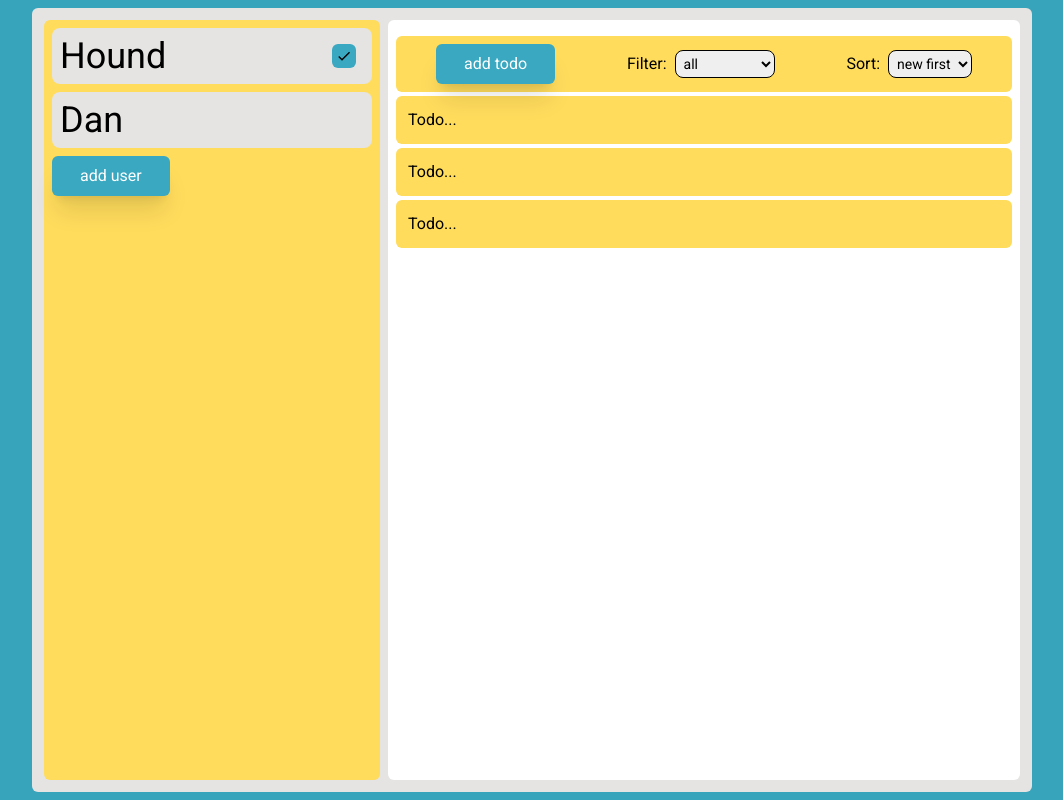
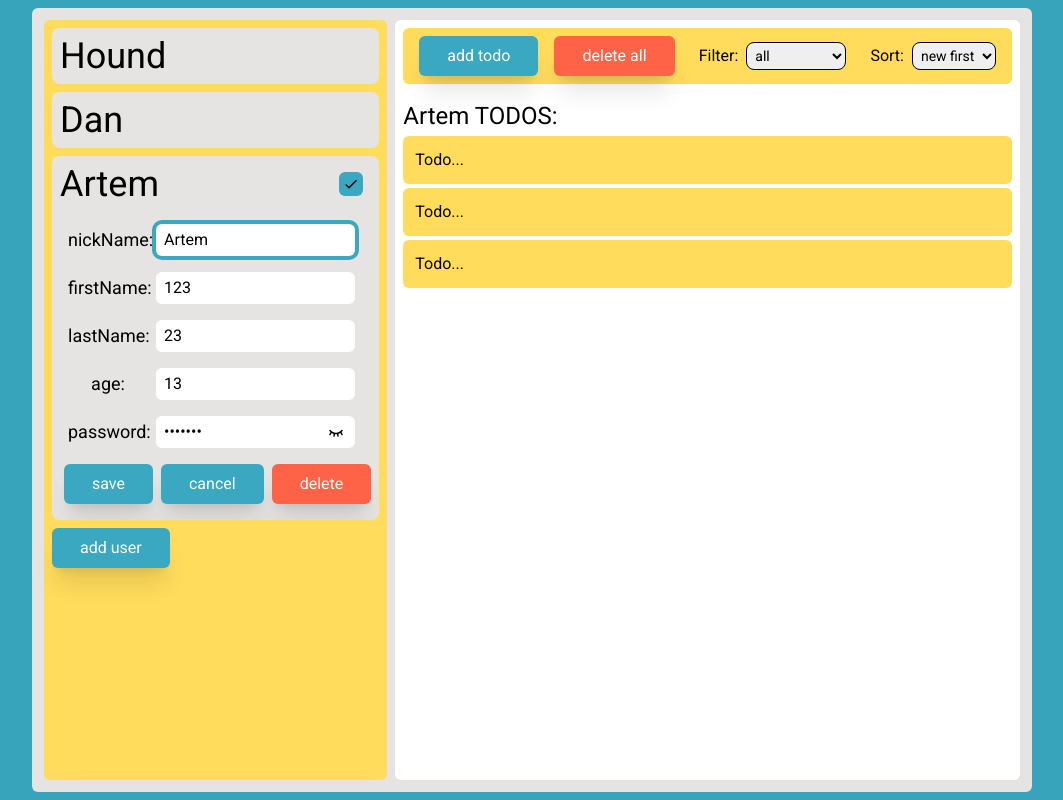
Before and after one commit to houndvibe/REACT-TODO, a React (Vite) app: page /user/49nv2890mbg0vgi09b5lp in a window 1280 px wide. Shown: the whole page, without its empty margins (108-1171 px from the left). Built offline with nearby package versions, Linux system fonts and the light colour scheme; data requests are answered from the project's data file.

Commit message:
todo logic

```diff
--- a/src/components/NavPanel.tsx
+++ b/src/components/NavPanel.tsx
@@ -1,9 +1,9 @@
-import Users from "./UsersList";
+import UsersList from "./users/UsersList";
 
 const NavPanel = () => {
   return (
     <div className="min-w-90 mr-2 basis-1/4 rounded-md bg-yellow p-2">
-      <Users />
+      <UsersList />
     </div>
   );
 };
--- a/src/components/TodoItem.tsx
+++ b/src/components/todos/TodoItem.tsx
@@ -1,10 +1,10 @@
+import { useState } from "react";
 import {
   useDeleteTodoMutation,
   useEditTodoMutation,
-} from "../redux/todoApiSlice";
-import { todoProps } from "../types";
-import MyButton from "./ui/MyButton/MyButton";
-import { nanoid } from "@reduxjs/toolkit";
+} from "../../redux/todoApiSlice";
+import { todoProps, todoStatus } from "../../types";
+import MyButton from "../ui/MyButton/MyButton";
 
 interface todoItemProps {
   todoItem: todoProps;
@@ -14,19 +14,48 @@ interface todoItemProps {
 const TodoItem: React.FC<todoItemProps> = ({ todoItem, isOpen }) => {
   const [deleteTodo] = useDeleteTodoMutation();
   const [editTodo] = useEditTodoMutation();
+  const [editedTodo, setEditedTodo] = useState<todoProps>({
+    ...todoItem,
+  });
+
+  const handleChangeTodoInfo =
+    (type: string) =>
+    (e: React.ChangeEvent<HTMLInputElement | HTMLTextAreaElement>): void => {
+      setEditedTodo({ ...editedTodo, [type]: e.target.value });
+    };
+
+  const handleChangeTodoStatus = () => {
+    const newStatus =
+      editedTodo.status == "completed"
+        ? "not started"
+        : editedTodo.status == "not started"
+          ? "in progress"
+          : "completed";
+
+    setEditedTodo({ ...editedTodo, status: newStatus as todoStatus });
+  };
 
   const handleDeleteTodo = async () => {
     await deleteTodo(todoItem.id);
   };
 
-  /*   const handleEditTodo = async () => {
-    await editTodo(newTodo);
+  const handleEditTodo = async () => {
+    await editTodo(editedTodo);
   };
- */
+
   return (
-    <div className="my-1 rounded-md bg-yellow p-3 hover:bg-yellowHover active:bg-yellowActive">
+    <div
+      className={`my-1 rounded-md p-3 ${editedTodo.status === "completed" ? "bg-grey" : "bg-yellow hover:bg-yellowHover active:bg-yellowActive"} `}
+    >
       <div className=" flex justify-between ">
         <div>{todoItem.title}</div>
+        <div>
+          {editedTodo.status == "completed" && !isOpen && (
+            <MyButton variant="danger" onClick={handleDeleteTodo}>
+              delete
+            </MyButton>
+          )}
+        </div>
       </div>
       {isOpen ? (
         <div>
@@ -35,9 +64,8 @@ const TodoItem: React.FC<todoItemProps> = ({ todoItem, isOpen }) => {
               {Object.entries(todoItem).map(([fieldName]) => {
                 return fieldName === "id" ||
                   fieldName === "userId" ||
-                  fieldName === "description" ||
-                  fieldName === "clearLastCreated" ? null : (
-                  <div key={nanoid()}>
+                  fieldName === "description" ? null : (
+                  <div>
                     <div
                       className="relative m-2 flex items-center"
                       key={fieldName}
@@ -47,14 +75,19 @@ const TodoItem: React.FC<todoItemProps> = ({ todoItem, isOpen }) => {
                       </div>
                       {fieldName === "status" ? (
                         <button
+                          onClick={handleChangeTodoStatus}
                           type="button"
-                          className="ml-2 rounded-md bg-blue px-5 py-2.5 text-center text-sm font-medium text-white "
+                          className="ml-2 rounded-md bg-blue px-5 py-1 text-center text-sm font-medium text-white "
                         >
-                          {todoItem.status}
+                          {editedTodo.status}
                         </button>
                       ) : (
                         <input
-                          type={`${fieldName === "startDate" || fieldName === "endDate" ? "date" : fieldName === "startDate" ? "textarea" : "text"}`}
+                          onChange={handleChangeTodoInfo(fieldName)}
+                          value={
+                            editedTodo[fieldName as keyof typeof editedTodo]
+                          }
+                          type={`${fieldName === "startDate" || fieldName === "endDate" ? "date" : "text"}`}
                           className="ml-2 box-border rounded-md px-2 py-1 outline-none ring-blue focus:ring-4"
                         />
                       )}
@@ -69,13 +102,14 @@ const TodoItem: React.FC<todoItemProps> = ({ todoItem, isOpen }) => {
                 className="rounded-md p-2"
                 cols={32}
                 rows={6}
-                /* value={todoItem.description} */
+                value={editedTodo.description}
+                onChange={handleChangeTodoInfo("description")}
               />
             </div>
           </div>
           <div className="flex">
             <div className="mr-2">
-              <MyButton variant="primary" onClick={handleDeleteTodo}>
+              <MyButton variant="primary" onClick={handleEditTodo}>
                 ok
               </MyButton>
             </div>
--- a/src/components/TodoList.tsx
+++ b/src/components/todos/TodoList.tsx
@@ -1,5 +1,5 @@
 import { nanoid } from "@reduxjs/toolkit";
-import { todoProps } from "../types";
+import { todoProps } from "../../types";
 import TodoItem from "./TodoItem";
 import { useState } from "react";
 
--- a/src/components/TodoStaticPannel.tsx
+++ b/src/components/todos/TodoStaticPannel.tsx
@@ -1,16 +1,17 @@
 import { nanoid } from "@reduxjs/toolkit";
-import { todoProps } from "../types";
-import MyButton from "./ui/MyButton/MyButton";
-import MySelect from "./ui/MySelect/MySelect";
+import { todoProps } from "../../types";
+import MyButton from "../ui/MyButton/MyButton";
+import MySelect from "../ui/MySelect/MySelect";
 import { useLoaderData } from "react-router-dom";
-import { useAddTodoMutation } from "../redux/todoApiSlice";
+import { useAddTodoMutation } from "../../redux/todoApiSlice";
 
 const TodoStaticPannel = () => {
   const [addNewTodo] = useAddTodoMutation();
 
-  const userId: string = useLoaderData();
+  const userId: string = useLoaderData() as string;
 
   const handleAddTodo = async () => {
+    try {
       const newTodo: todoProps = {
         id: nanoid(),
         userId: userId,
@@ -21,11 +22,18 @@ const TodoStaticPannel = () => {
         description: "todo description...",
       };
       await addNewTodo(newTodo);
+    } catch (err) {
+      console.error("Failed to save the user: ", err);
+    }
   };
+
   return (
     <div className="rpunded flex justify-around rounded-md bg-yellow p-2">
       <MyButton variant="primary" onClick={handleAddTodo}>
         add todo
+      </MyButton>
+      <MyButton variant="danger" onClick={handleAddTodo}>
+        delete all
       </MyButton>
       <div className="flex items-center">
         <span className="mx-2">Filter:</span>
--- a/src/components/UserItem.tsx
+++ b/src/components/users/UserItem.tsx
@@ -1,13 +1,13 @@
 import React, { useEffect, useRef, useState } from "react";
-import { userProps } from "../types";
-import MyButton from "./ui/MyButton/MyButton";
+import { userProps } from "../../types";
+import MyButton from "../ui/MyButton/MyButton";
 import {
   useDeleteUserMutation,
   useEditUserMutation,
-} from "../redux/userApiSlice";
+} from "../../redux/userApiSlice";
 import { PiEyeClosedBold, PiEyeBold } from "react-icons/pi";
 import { MdOutlineDone } from "react-icons/md";
-import { useAllAboutUsers } from "../hooks/useAllAboutUsers";
+import { useAllAboutUsers } from "../../hooks/useAllAboutUsers";
 import { NavLink } from "react-router-dom";
 
 interface userItemProps {
@@ -21,15 +21,15 @@ const UserItem: React.FC<userItemProps> = ({
   isOpen,
   handleCloseAll,
 }) => {
-  const [deleteUser, { isLoading }] = useDeleteUserMutation();
-  const [editUser] = useEditUserMutation();
-  const { currentUser } = useAllAboutUsers();
-
   const [isPassVisible, setisPassVisible] = useState(false);
   const [editedUser, setEditedUser] = useState<userProps>({
     ...user,
   });
   const nameFieldRef = useRef<null | HTMLInputElement>(null);
+
+  const [deleteUser] = useDeleteUserMutation();
+  const [editUser] = useEditUserMutation();
+  const { currentUser } = useAllAboutUsers();
 
   useEffect(() => {
     nameFieldRef.current && nameFieldRef?.current.focus();
@@ -46,11 +46,11 @@ const UserItem: React.FC<userItemProps> = ({
   };
 
   const handleOk = (): void => {
-    handleCloseAll();
     editUser(editedUser);
   };
 
   const handleCancel = (): void => {
+    handleCloseAll();
     setEditedUser({ ...user });
   };
 
@@ -61,7 +61,6 @@ const UserItem: React.FC<userItemProps> = ({
       >
         <div className="flex items-center justify-between">
           <div className="text-4xl">{user.nickName}</div>
-          {isLoading && <div className="px-5">Delete... </div>}
           {currentUser?.id == user.id ? (
             <div className="mr-2 rounded-md bg-blue p-1">
               <MdOutlineDone />
@@ -103,7 +102,7 @@ const UserItem: React.FC<userItemProps> = ({
             <div className="my-2 ml-1  flex space-x-2">
               <div>
                 <MyButton variant="primary" onClick={handleOk}>
-                  ok
+                  save
                 </MyButton>
               </div>
               <div>
--- a/src/components/UsersList.tsx
+++ b/src/components/users/UsersList.tsx
@@ -1,29 +1,30 @@
 import { nanoid } from "@reduxjs/toolkit";
 import UserItem from "./UserItem";
-import MyButton from "./ui/MyButton/MyButton";
+import MyButton from "../ui/MyButton/MyButton";
 import {
   useAddUserMutation,
   useGetUsersQuery,
   useSetCurrentUserIdMutation,
-} from "../redux/userApiSlice";
-import { userProps } from "../types";
-import { useState } from "react";
+} from "../../redux/userApiSlice";
+import { userProps } from "../../types";
+import { useAllAboutUsers } from "../../hooks/useAllAboutUsers";
 
-const Users = () => {
+const UsersList = () => {
   const [addNewUser] = useAddUserMutation();
+  const [setCurrentUserId] = useSetCurrentUserIdMutation();
+
   const { data: users, isLoading, isError, error } = useGetUsersQuery("");
-  const [setCurrentUserId] = useSetCurrentUserIdMutation();
-  const [editableUserId, setEditableUserId] = useState<string | null>(null);
+
+  const { currentUserId } = useAllAboutUsers();
 
   const handleClickUser = (user: userProps) => (): void => {
-    if (editableUserId != user.id) {
-      setEditableUserId(user.id);
+    if (currentUserId != user.id) {
       setCurrentUserId(user.id);
     }
   };
 
   const handleCloseAll = (): void => {
-    setEditableUserId(null);
+    setCurrentUserId(null);
   };
 
   const handleAddNewUser = async () => {
@@ -39,7 +40,6 @@ const Users = () => {
       };
       await setCurrentUserId(id).unwrap();
       await addNewUser(newUser).unwrap();
-      await setEditableUserId(id);
     } catch (err) {
       console.error("Failed to save the post: ", err);
     }
@@ -61,7 +61,7 @@ const Users = () => {
             >
               <UserItem
                 user={user}
-                isOpen={editableUserId == user.id ? true : false}
+                isOpen={currentUserId == user.id ? true : false}
                 handleCloseAll={handleCloseAll}
               />
             </div>
@@ -76,4 +76,4 @@ const Users = () => {
   );
 };
 
-export default Users;
+export default UsersList;
--- a/src/json-server-db/db.json
+++ b/src/json-server-db/db.json
@@ -1,52 +1,42 @@
 {
   "currentUser": {
-    "id": "tJsZonTii0MiDYh1kgv9t"
+    "id": "Ht3PM67b_qq0VfnicmTDE"
   },
   "users": [
     {
       "id": "tJsZonTii0MiDYh1kgv9t",
       "nickName": "Hound",
-      "firstName": "",
-      "lastName": "",
+      "firstName": "dsgsf",
+      "lastName": "sdfsf",
       "age": "",
       "password": ""
     },
     {
       "id": "49nv2890mbg0vgi09b5lp",
       "nickName": "Dan",
-      "firstName": "",
-      "lastName": "",
+      "firstName": "sdfsdfs",
+      "lastName": "sfsdf",
       "age": "",
       "password": ""
+    },
+    {
+      "id": "Ht3PM67b_qq0VfnicmTDE",
+      "nickName": "Artem",
+      "firstName": "123",
+      "lastName": "23",
+      "age": "13",
+      "password": "1231231"
     }
   ],
   "todos": [
     {
-      "id": "123131231",
-      "userId": "tJsZonTii0MiDYh1kgv9t",
-      "title": "testTask2",
-      "status": "",
-      "startDate": "string",
-      "endDate": "number",
-      "description": "1312312"
-    },
-    {
-      "id": "cpYksZWXcovDkYoggTX9k",
-      "userId": "49nv2890mbg0vgi09b5lp",
-      "title": "Todo...",
-      "status": "not started",
-      "startDate": "123",
-      "endDate": "123",
-      "description": "todo description..."
-    },
-    {
       "id": "3xXGbLrSGepSyeWGAeUit",
       "userId": "49nv2890mbg0vgi09b5lp",
-      "title": "Todo...",
+      "title": "dhbfgdhb",
       "status": "not started",
-      "startDate": "123",
-      "endDate": "123",
-      "description": "todo description..."
+      "startDate": "2024-01-05",
+      "endDate": "2024-01-20",
+      "description": "dfbhsdbhb"
     },
     {
       "id": "6PpfD9RTAam-mTqewFfad",
@@ -60,6 +50,69 @@
     {
       "id": "i6pkdJIP5whC3hEYQ_Q-d",
       "userId": "49nv2890mbg0vgi09b5lp",
+      "title": "fddfg",
+      "status": "not started",
+      "startDate": "2024-01-05",
+      "endDate": "2024-02-04",
+      "description": "hhsghdfgh"
+    },
+    {
+      "id": "yL4EgDbPHY3kPZfHKLwUy",
+      "userId": "49nv2890mbg0vgi09b5lp",
+      "title": "sfsf",
+      "status": "completed",
+      "startDate": "123",
+      "endDate": "123",
+      "description": "todo description..."
+    },
+    {
+      "id": "WpvY_wcrkFpZZSVFWTW8y",
+      "userId": "49nv2890mbg0vgi09b5lp",
+      "title": "Todo...",
+      "status": "not started",
+      "startDate": "123",
+      "endDate": "123",
+      "description": "todo description..."
+    },
+    {
+      "id": "jqx61rHnrNzaDtasc9fme",
+      "userId": "Ht3PM67b_qq0VfnicmTDE",
+      "title": "Todo...",
+      "status": "not started",
+      "startDate": "123",
+      "endDate": "123",
+      "description": "todo description..."
+    },
+    {
+      "id": "OH_Nh4HOmw0kbjRCpOvl6",
+      "userId": "tJsZonTii0MiDYh1kgv9t",
+      "title": "Todo...",
+      "status": "not started",
+      "startDate": "123",
+      "endDate": "123",
+      "description": "todo description..."
+    },
+    {
+      "id": "-RBM73b5bN6eAyo5hdUpq",
+      "userId": "tJsZonTii0MiDYh1kgv9t",
+      "title": "Todo...",
+      "status": "not started",
+      "startDate": "123",
+      "endDate": "123",
+      "description": "todo description..."
+    },
+    {
+      "id": "lGl5ZatBKEhN3OFIS0d39",
+      "userId": "Ht3PM67b_qq0VfnicmTDE",
+      "title": "Todo...",
+      "status": "not started",
+      "startDate": "123",
+      "endDate": "123",
+      "description": "todo description..."
+    },
+    {
+      "id": "2l7fWCw2E33Wbh8SKr9ih",
+      "userId": "Ht3PM67b_qq0VfnicmTDE",
       "title": "Todo...",
       "status": "not started",
       "startDate": "123",
--- a/src/main.tsx
+++ b/src/main.tsx
@@ -3,7 +3,7 @@ import App from "./routes/App.tsx";
 import { Provider } from "react-redux";
 import store from "./redux/store.ts";
 import { createBrowserRouter, RouterProvider } from "react-router-dom";
-import TodoIndexPage from "./components/TodoIndexPage.tsx";
+import TodoIndexPage from "./components/todos/TodoIndexPage.tsx";
 import { loader as UserPageLoader, UserPage } from "./routes/UserPage.tsx";
 
 const router = createBrowserRouter([
--- a/src/routes/UserPage.tsx
+++ b/src/routes/UserPage.tsx
@@ -1,30 +1,15 @@
-import { useLoaderData } from "react-router-dom";
-/* import { useAllAboutUsers } from "../hooks/useAllAboutUsers"; */
 import { useGetTodosQuery } from "../redux/todoApiSlice";
 import { todoProps } from "../types";
-import TodoList from "../components/TodoList";
-import TodoStaticPannel from "../components/TodoStaticPannel";
+import TodoList from "../components/todos/TodoList";
+import TodoStaticPannel from "../components/todos/TodoStaticPannel";
+import { useAllAboutUsers } from "../hooks/useAllAboutUsers";
 
 export const loader = ({ params }) => {
   return params.userId;
 };
 
 export const UserPage = () => {
-  /*   const {
-    currentUser,
-    currentUserId,
-    allUsers,
-    isCurrentUserIdLoading,
-    isAllUsersLoading,
-    currentUserIdError,
-    allUsesrError,
-  } = useAllAboutUsers(); */
-
-  /*
-  const filteedAndSortedTodos = useProcessTodos()
- */
-
-  const userId: string = useLoaderData();
+  const { currentUser } = useAllAboutUsers();
 
   const {
     data: todos,
@@ -33,12 +18,13 @@ export const UserPage = () => {
   } = useGetTodosQuery(undefined);
 
   const currentUserTodos = todos
-    ? todos.filter((todo: todoProps) => todo.userId == userId)
+    ? todos.filter((todo: todoProps) => todo.userId == currentUser?.id)
     : [];
 
   return (
-    <div className="mt-2 ">
+    <div>
       <TodoStaticPannel />
+      <div className="mt-4 text-2xl">{currentUser?.nickName} TODOS:</div>
       <div>
         {todosError ? (
           <>Oh no, there was an error</>
--- a/src/tailwind/output.css
+++ b/src/tailwind/output.css
@@ -608,12 +608,12 @@ video {
   margin-right: 0.5rem;
 }
 
-.mt-2{
-  margin-top: 0.5rem;
+.mt-3{
+  margin-top: 0.75rem;
 }
 
-.mt-3{
-  margin-top: 0.75rem;
+.mt-4{
+  margin-top: 1rem;
 }
 
 .box-border{
@@ -777,13 +777,13 @@ video {
   padding-bottom: 0.5rem;
 }
 
-.py-2\.5{
-  padding-top: 0.625rem;
-  padding-bottom: 0.625rem;
+.text-center{
+  text-align: center;
 }
 
-.text-center{
-  text-align: center;
+.text-2xl{
+  font-size: 1.5rem;
+  line-height: 2rem;
 }
 
 .text-4xl{
```
Also changed, not shown: src/components/CurrentUserPanel.tsx (deleted, +0 -25 lines), src/components/todos/TodoIndexPage.tsx (renamed from src/components/TodoIndexPage.tsx). Lines whose indentation alone changed are shown as unchanged.
